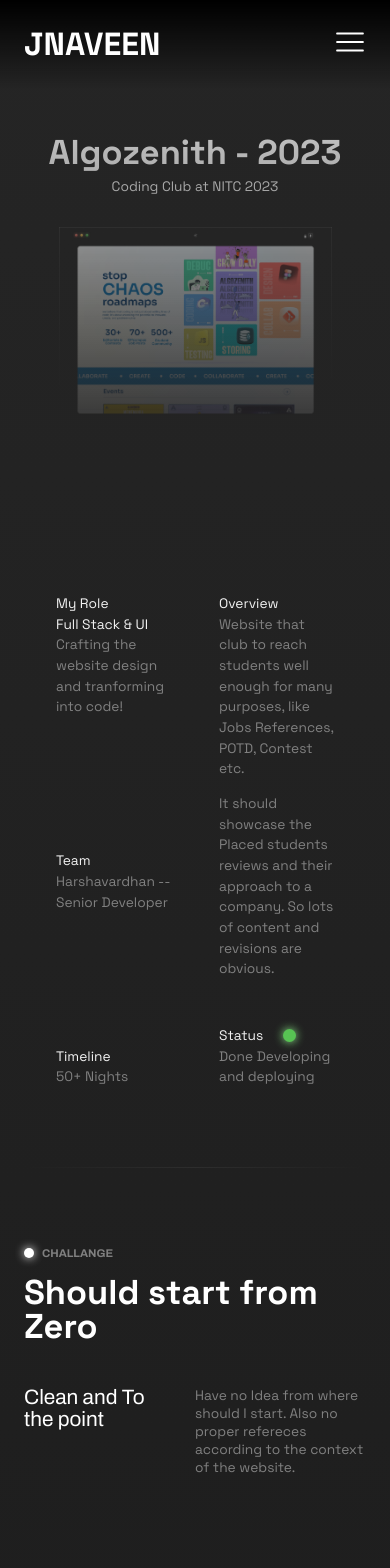
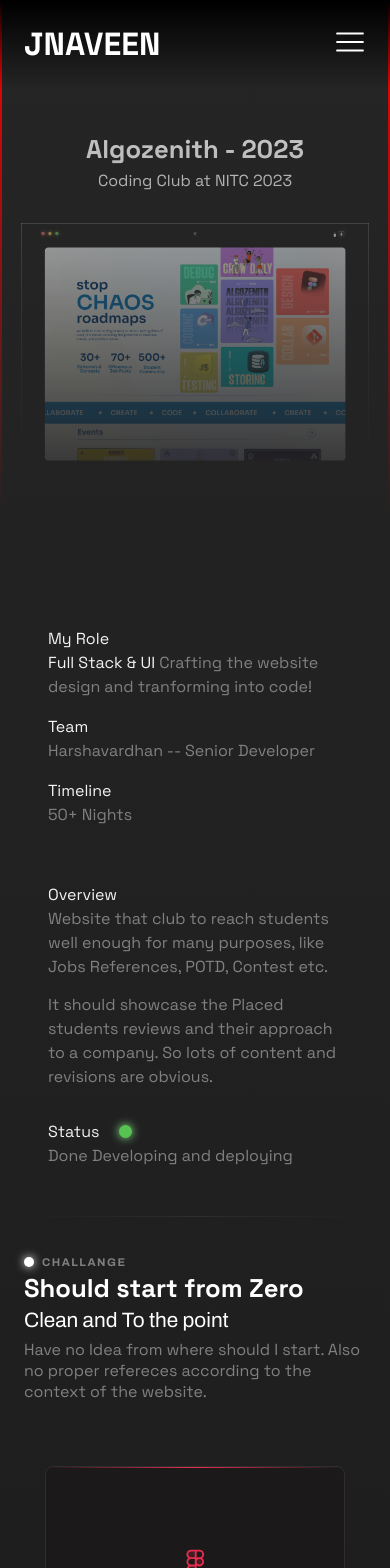
Before and after one commit to naveengitboi/webdevfolio, a React (Create React App) app: page /project/Algozenith in a window 390 px wide. Shown: the top 1568 px of the page. Built offline with nearby package versions, Linux system fonts and the light colour scheme.

Commit message:
done responsive

```diff
--- a/src/App.css
+++ b/src/App.css
@@ -37,7 +37,7 @@
   /* fontfamily */
   --large_font_size: 6rem;
   --med_large_font_size: 2.15rem;
-  --main_font_size: 1.5rem;
+ --main_font_size: 1.5rem;
   --medium_font_size: 1.15rem;
   --small_font_size: 1rem;
   --mini_font_size: 0.8rem;
@@ -148,18 +148,47 @@
     margin: 10vh 0;
 }
 
-@media screen and (max-width: 1025px) {
+
+@media screen and (max-width: 1280px) {
   :root {
-    --sides_padding: 15vw;
+    --sides_padding: 8vw;
     --large_font_size: 5rem;
+  --med_large_font_size: 1.85rem;
+
   }
 }
 
-@media screen and (max-width: 769px) {
+@media screen and (max-width: 1025px) {
   :root {
-    --sides_padding: 10vw;
-    --large_font_size: 4.8rem;
+    --sides_padding: 8vw;
+    --large_font_size: 5rem;
+  --med_large_font_size: 1.75rem;
+
   }
+}
+
+@media screen and (max-width:970px){
+ :root{
+    --main_font_size : 1.15rem;
+    --mini_font_size:0.65rem;
+  }
+  .minifont
+  {
+    letter-spacing: 1.5px;
+  }
+}
+
+@media screen and (max-width: 780px) {
+  :root {
+    --sides_padding: 7vw;
+    --large_font_size: 4.1rem;
+    --med_large_font_size: 1.65rem;
+  }
+  .largefont
+  {
+    line-height: 1.25;
+  }
+
 }
 
 @media screen and (max-width: 426px) {
@@ -167,11 +196,11 @@
     /* padding */
     --sides_padding: 1.5rem;
     --link_padding: 0.5rem 1rem;
-
     /* fontfamily */
     --large_font_size: 3rem;
+    --med_large_font_size: 1.6rem;
     --main_font_size: 1.3rem;
-    --medium_font_size: 0.86rem;
+    --medium_font_size: 1rem;
     --small_font_size: 0.82rem;
     --mini_font_size: 0.7rem;
   }
@@ -181,7 +210,11 @@
   pointer-events: none;
 }
 
+ .defaultPadding
+  {
 
+  padding-top: 5rem;
+  }
 }
 
 @media screen and (max-width: 321px) {
@@ -189,12 +222,16 @@
     /* padding */
     --sides_padding: 1rem;
     --link_padding: 0.5rem 1rem;
-
     /* fontfamily */
     --large_font_size: 2.5rem;
+    --med_large_font_size:1.42rem;
     --main_font_size: 1.3rem;
     --medium_font_size: 0.86rem;
     --small_font_size: 0.82rem;
-    --mini_font_size: 0.7rem;
+    --mini_font_size: 0.6rem;
+  }
+  .defaultPadding
+  {
+    padding-top: 2rem;
   }
 }
--- a/src/components/BlockCard.js
+++ b/src/components/BlockCard.js
@@ -25,7 +25,6 @@
 `
 const SVGIcon = styled.div`
   display:flex;
-
   justify-content:center;
   align-items:flex-end;
   & > svg{
@@ -38,7 +37,6 @@
 const BlockCardContainer = styled.div`
   border:1px solid var(--border_light_color);
   border-radius: 0.5rem;
-  width: 350px;
   width:${props => props.longer ? '100%' : '350px'};
   background-color:#191919;
   margin: 0 1.5rem ;
@@ -46,6 +44,17 @@
   overflow:hidden;
 height:${props => props.longer ? '100%' : '380px'};
   padding: ${props => props.longer ? '3rem' : ''};
+
+  @media (max-width:1350px){
+            height:${props => props.longer ? '100%' : '350px '};
+
+  padding: ${props => props.longer ? '1rem' : ''};
+  }
+  @media (max-width: 990px){
+  width:${props => props.longer ? '100%' : '300px'};
+    margin:1rem ;
+  }
+
 `
 
 const BlockCard = (props) => {
--- a/src/components/ProjectImage.js
+++ b/src/components/ProjectImage.js
@@ -7,7 +7,7 @@
     <div className='imageWrapper'>
       {!isVideo ? (<img src={img.img} alt={img.text} />) : (
         <div className='bgImageVideo'>
-          <img src={'/assets/bg.png'} />
+          <img src={'/assets/bg.png'} alt={img.text} />
           <video className='iwVideo' autoPlay loop >
             <source type='video/mp4' src={img.img} />
           </video>
--- a/src/css/BlockCard.css
+++ b/src/css/BlockCard.css
@@ -25,7 +25,7 @@
   filter: opacity(0.1);
   position: absolute;
   left: 50%;
-  tranform: translate(-50%, 0);
+  transform: translate(-50%, 0);
   bottom: 5px;
   transition: all 0.25s ease;
 
@@ -88,3 +88,28 @@
   left:50%;
   transform: translateX(-50%);
 }
+
+
+@media screen and (max-width: 1281px){
+
+  .bcWrapper
+  {
+  padding: 0 0.5rem;
+  }
+   .imageWrapper
+  {
+    margin: 2rem 0;
+  }
+}
+
+@media screen and (max-width: 680px){
+  .imageWrapper .bottomTextImage
+  {
+    font-size: 0.57rem;
+    letter-spacing: 1px;
+  }
+  .imageWrapper .bottomTextImage .svgSpan svg
+  {
+    font-size: 0.9rem;
+  }
+}
--- a/src/css/CardItem.css
+++ b/src/css/CardItem.css
@@ -129,9 +129,9 @@
   box-shadow: 0px 0px 200px 0 var(--gray_medium_color);
 }
 
-@media screen and (max-width: 426px) {
+@media screen and (max-width: 776px) {
   .innerContainer {
-    padding: 0rem;
+    padding: 0.25rem;
     background: linear-gradient(black, black);
     position: relative;
     z-index: 2;
--- a/src/css/InfoPage.css
+++ b/src/css/InfoPage.css
@@ -138,7 +138,6 @@
   text-shadow: 0px 0 20px rgb(116, 116, 116);
 }
 .describeWork h1 {
-  font-size: 1.5rem;
   text-transform: uppercase;
 }
 .period {
--- a/src/css/Navbar.css
+++ b/src/css/Navbar.css
@@ -86,7 +86,7 @@
 .mobileNavlinks {
   display: none;
 }
-@media screen and (max-width: 426px) {
+@media screen and (max-width: 772px) {
   .navbar {
     background: linear-gradient(black, rgba(0, 0, 0, 0));
     backdrop-filter: none;
--- a/src/css/PIContainer.css
+++ b/src/css/PIContainer.css
@@ -54,3 +54,18 @@
   align-items: center;
   gap: 20px;
 }
+
+
+@media screen and (max-width:728px){
+  .PICWrapper
+  {
+  grid-template-columns: 1fr;
+    gap: 0.5rem;
+    padding: 0.5rem;
+  }
+.PICSection {
+  margin:0.5rem 0;
+}
+
+
+}
--- a/src/css/ProjectHeader.css
+++ b/src/css/ProjectHeader.css
@@ -26,3 +26,32 @@
 .phSection .mediumfont {
   color: var(--text_gray_color);
 }
+
+@media screen and (max-width:990px){
+ .phWrapper
+  {
+    padding: 2rem 0;
+    margin: 1rem 0;
+  }
+  .phWrapper .heading{
+    padding: 0.5rem 0;
+  }
+  .phSection{
+
+    margin :1rem 0;
+  }
+
+}
+
+@media screen and (max-width:730px){
+    .phSection
+  {
+    grid-template-columns: 1fr;
+    margin: 0;
+  }
+  .phSection .mainfont
+  {
+    margin: 0.5rem 0;
+    padding-right: 0;
+  }
+}
--- a/src/css/ProjectIntro.css
+++ b/src/css/ProjectIntro.css
@@ -1,6 +1,7 @@
 .projectIntroWrapper {
   display: flex;
   flex-direction: column;
+  border: 2px solid red;
   align-items: center;
   padding: 15vh 0 1rem;
   margin: 0;
@@ -18,3 +19,19 @@
   z-index: 100;
   width: 70%;
 }
+
+
+
+@media screen and (max-width:1250px){
+  .projectIntroWrapper img{
+    width: 90%;
+  }
+}
+
+
+@media screen and (max-width:450px){
+.projectIntroWrapper img {
+  margin: 2rem 0;
+  z-index: 100;
+}
+}
--- a/src/css/ProjectSectionItem.css
+++ b/src/css/ProjectSectionItem.css
@@ -6,3 +6,17 @@
   align-items: center;
   margin:2rem 0;
 }
+
+@media screen and (max-width:1280px){
+  .blocksContainer
+  {
+  margin: 1rem 0;
+  }
+}
+
+@media screen and (max-width:970px){
+  .blocksContainer
+  {
+    flex-wrap: wrap;
+  }
+}
--- a/src/data.js
+++ b/src/data.js
@@ -1000,7 +1000,7 @@
           {
             isImage: true,
             data: {
-              text: 'One.O  workflow of the website',
+              text: 'Two.O All in one and website intro',
               icon: <GiClubs />,
               img: '/assets/works/az/1.png'
             }
@@ -1033,49 +1033,49 @@
             isImage: false,
             data: {
               isHeader: false,
-              typeSubHeader: 'So much stuff',
-              typeContent: 'Making this About section took all day with multiple revisions and figma disign was changing in a blink of eye. But dev has no choice to scream, huhuhuh'
+              typeSubHeader: 'What they do?',
+              typeContent: 'To know the visitors what they really do in club, I decided to keep a actions header in the design.'
             }
           },
           {
             isImage: true,
             data: {
-              text: 'Three.O About section Component',
+              text: 'Three.O What they do?',
               icon: <GiClubs />,
-              img: '/assets/works/ccd/7.png'
+              img: '/assets/works/az/2.png'
             }
           },
           {
             isImage: false,
             data: {
               isHeader: false,
-              typeSubHeader: 'Simplicity ',
-              typeContent: 'Used only CSS to achieve the morque effect, i.e horizontal scrolling , instead of using the Framer motion to do so. Challanged myself to do so? huh'
+              typeSubHeader: 'Understandable Info',
+              typeContent: 'Cards should be readable and undestandable at first look without any distractions to the viewers eyes. So I came up with this ideas '
             }
           },
 
           {
             isImage: true,
             data: {
-              text: 'Six.0 Entry to site',
+              text: 'Four.0 Cards components',
               icon: <GiClubs />,
-              img: '/assets/works/ccd/2.png'
+              img: '/assets/works/az/3.png'
             }
           },
           {
             isImage: false,
             data: {
               isHeader: false,
-              typeSubHeader: 'Really a Challange!',
-              typeContent: 'It was really a challanging task to finish. Have given a design and to turn it into animations, by randomly popping out the company logos whenever user scrolls to that section in home.'
+              typeSubHeader: 'Minimal UI ',
+              typeContent: 'I went through multiple ideas on club guides page, events page, and placement talks. I finally ended up with minimal UI that follows the trend of the website from start. '
             }
           },
           {
             isImage: true,
             data: {
-              text: 'Eight.O Deleting Account',
+              text: 'Five.O Minima UI components',
               icon: <GiClubs />,
-              img: '/assets/works/ccd/4.png'
+              img: '/assets/works/az/4.png'
             }
           },
 
@@ -1107,16 +1107,16 @@
             isImage: false,
             data: {
               isHeader: false,
-              typeSubHeader: 'Helping peer dev',
-              typeContent: 'Contributed to Horizontal drag effect using Framer motion and build responsive footer, and easy peasy cool looking cursor animation, which has a trailer to it.'
+              typeSubHeader: 'CTA',
+              typeContent: 'This sets aprt from other clubs. Calling the talent early with no particular date/time. So we may not miss any skilled students even after inductions done.'
             }
           },
           {
             isImage: true,
             data: {
-              text: 'Seven.O All settings',
+              text: 'Six.O Contribute & Part of us',
               icon: <GiClubs />,
-              img: '/assets/works/ccd/5.png'
+              img: '/assets/works/az/5.png'
             }
           },
         ]
```
